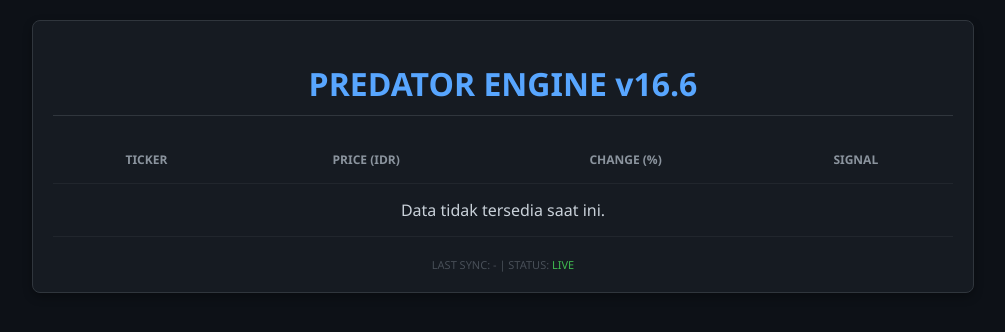
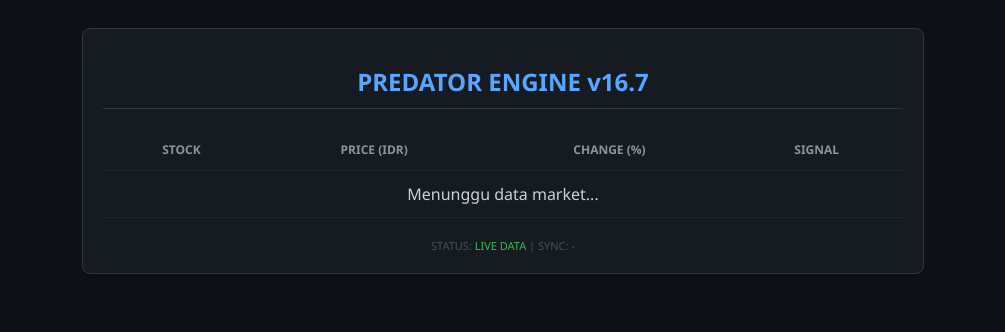
Before and after one commit to shortworkai-a11y/bot-sinyal-saham, a Flask app: page / in a window 1280 px wide. Shown: the top 332 px of the page, without its empty margins (137-1142 px from the left). Run offline with Flask 3, Linux system fonts and the light colour scheme; data that the repository does not hold is empty.

Commit message:
Update index.html

```diff
--- a/templates/index.html
+++ b/templates/index.html
@@ -3,76 +3,74 @@
 <head>
     <meta charset="UTF-8">
     <meta name="viewport" content="width=device-width, initial-scale=1.0">
-    <title>PREDATOR v16.6 | LIVE DASHBOARD</title>
+    <title>PRO-QUANT v16.7 | YAHOO ENGINE</title>
     <style>
-        body { background-color: #0d1117; color: #c9d1d9; font-family: 'Segoe UI', Tahoma, sans-serif; margin: 0; padding: 20px; }
-        .container { max-width: 900px; margin: 0 auto; background: #161b22; border: 1px solid #30363d; border-radius: 8px; padding: 20px; box-shadow: 0 4px 10px rgba(0,0,0,0.3); }
-        h1 { text-align: center; color: #58a6ff; margin-bottom: 20px; border-bottom: 1px solid #30363d; padding-bottom: 10px; }
-        table { width: 100%; border-collapse: collapse; }
-        th, td { padding: 15px; text-align: center; border-bottom: 1px solid #21262d; }
+        body { background-color: #0d1117; color: #c9d1d9; font-family: 'Segoe UI', sans-serif; padding: 20px; }
+        .container { max-width: 800px; margin: auto; background: #161b22; border: 1px solid #30363d; border-radius: 8px; padding: 20px; }
+        h1 { text-align: center; color: #58a6ff; font-size: 24px; border-bottom: 1px solid #30363d; padding-bottom: 10px; }
+        table { width: 100%; border-collapse: collapse; margin-top: 20px; }
+        th, td { padding: 12px; text-align: center; border-bottom: 1px solid #21262d; }
         th { color: #8b949e; font-size: 12px; text-transform: uppercase; }
         .strong-buy { color: #3fb950; font-weight: bold; background: rgba(63, 185, 80, 0.1); }
         .buy { color: #3fb950; }
         .strong-sell { color: #f85149; font-weight: bold; background: rgba(248, 81, 73, 0.1); }
         .sell { color: #f85149; }
+        .neutral { color: #ffff00; }
         .footer { text-align: center; font-size: 11px; color: #484f58; margin-top: 20px; }
     </style>
 </head>
 <body>
     <div class="container">
-        <h1>PREDATOR ENGINE v16.6</h1>
+        <h1>PREDATOR ENGINE v16.7</h1>
         <table>
             <thead>
                 <tr>
-                    <th>TICKER</th>
+                    <th>STOCK</th>
                     <th>PRICE (IDR)</th>
                     <th>CHANGE (%)</th>
                     <th>SIGNAL</th>
                 </tr>
             </thead>
             <tbody id="table-body">
-                <tr><td colspan="4">SYNCING DATA FROM SECTORS.APP...</td></tr>
+                <tr><td colspan="4">CONNECTING TO YAHOO FINANCE...</td></tr>
             </tbody>
         </table>
         <div class="footer">
-            LAST SYNC: <span id="clock">-</span> | STATUS: <span style="color:#3fb950">LIVE</span>
+            STATUS: <span style="color:#3fb950">LIVE DATA</span> | SYNC: <span id="clock">-</span>
         </div>
     </div>
 
     <script>
-        async function updateDashboard() {
-            const tbody = document.getElementById('table-body');
+        async function fetchSignals() {
             try {
                 const response = await fetch('/api/signals');
                 const data = await response.json();
+                const tbody = document.getElementById('table-body');
 
                 if (data.length === 0) {
-                    tbody.innerHTML = '<tr><td colspan="4">Data tidak tersedia saat ini.</td></tr>';
+                    tbody.innerHTML = '<tr><td colspan="4">Menunggu data market...</td></tr>';
                     return;
                 }
 
                 tbody.innerHTML = '';
                 data.forEach(item => {
                     const signalClass = item.signal.toLowerCase().replace(' ', '-');
-                    const changeColor = item.change >= 0 ? '#3fb950' : '#f85149';
-
+                    const color = item.change >= 0 ? '#3fb950' : '#f85149';
                     tbody.innerHTML += `
                         <tr>
                             <td><strong>${item.ticker}</strong></td>
                             <td>Rp ${item.price}</td>
-                            <td style="color: ${changeColor}">${item.change}%</td>
+                            <td style="color: ${color}">${item.change}%</td>
                             <td class="${signalClass}">${item.signal}</td>
                         </tr>`;
                 });
                 document.getElementById('clock').innerText = new Date().toLocaleTimeString();
             } catch (error) {
                 console.error("Error:", error);
-                tbody.innerHTML = '<tr><td colspan="4" style="color:#f85149">Server sedang sibuk. Me-refresh...</td></tr>';
             }
         }
-
-        updateDashboard();
-        setInterval(updateDashboard, 60000);
+        fetchSignals();
+        setInterval(fetchSignals, 60000);
     </script>
 </body>
 </html>
```
